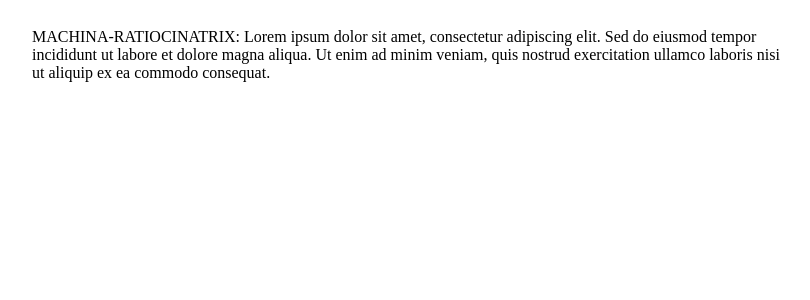
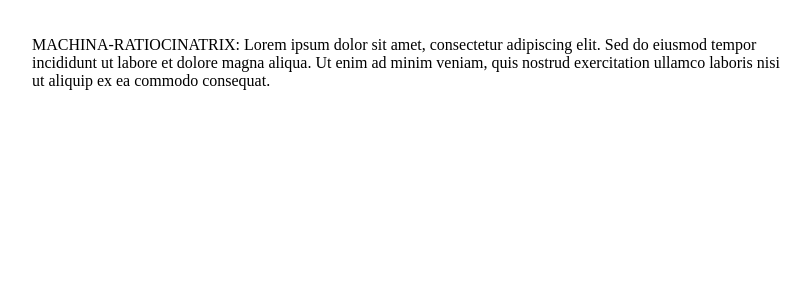
Before and after one commit to reasoning-machine/reasoning-machine.github.io, a Jekyll site: the page pages/page_1.html, which Jekyll copies as it is, in a window 1280 px wide. Shown: the top 300 px of the page, without its empty margins (233-1043 px from the left). Built offline with Jekyll 4.4.1, drawn with Linux system fonts in a browser that asks for light colours.

Commit message:
Update page_1.html

```diff
--- a/pages/page_1.html
+++ b/pages/page_1.html
@@ -29,7 +29,7 @@
 </head>
 <body>
     <div id="feed">
-        <p class="message">MACHINA-RATIOCINATRIX: Lorem ipsum dolor sit amet, consectetur adipiscing elit. Sed do eiusmod tempor incididunt ut labore et dolore magna aliqua. Ut enim ad minim veniam, quis nostrud exercitation ullamco laboris nisi ut aliquip ex ea commodo consequat.</p>
+        <p>MACHINA-RATIOCINATRIX: Lorem ipsum dolor sit amet, consectetur adipiscing elit. Sed do eiusmod tempor incididunt ut labore et dolore magna aliqua. Ut enim ad minim veniam, quis nostrud exercitation ullamco laboris nisi ut aliquip ex ea commodo consequat.</p>
     </div>
     <script>
         // No JavaScript needed for Stage 1, as it's a static single message
```
